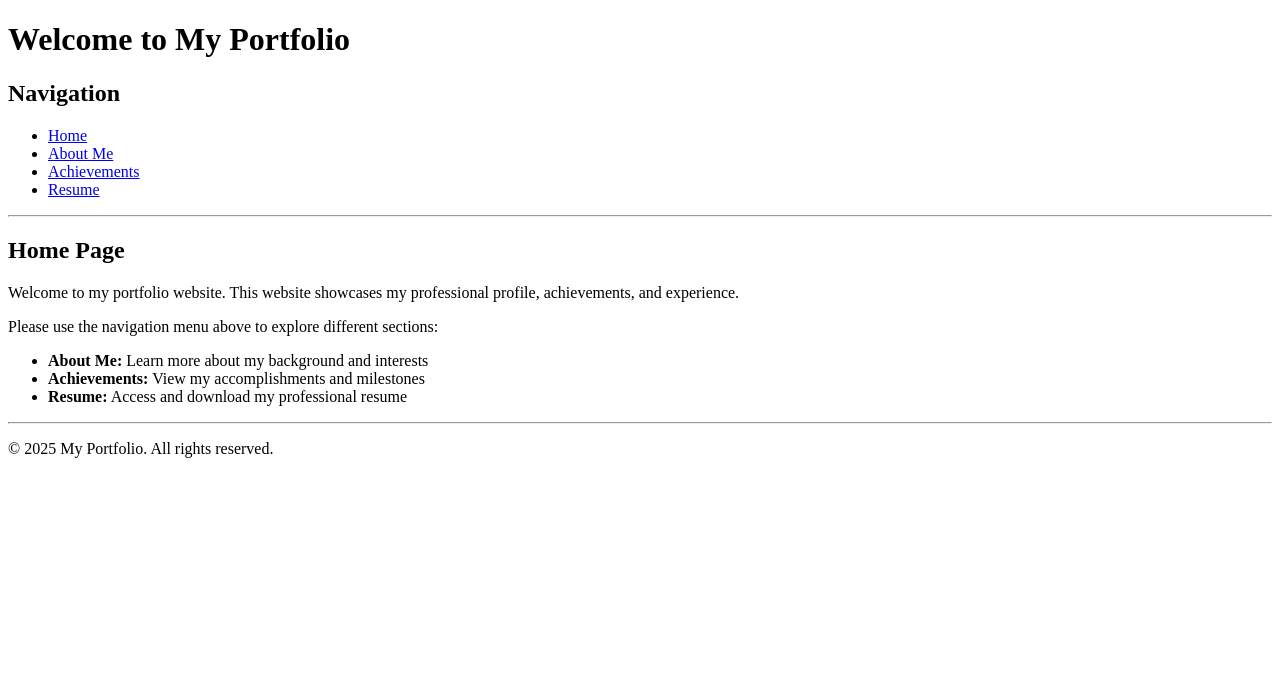
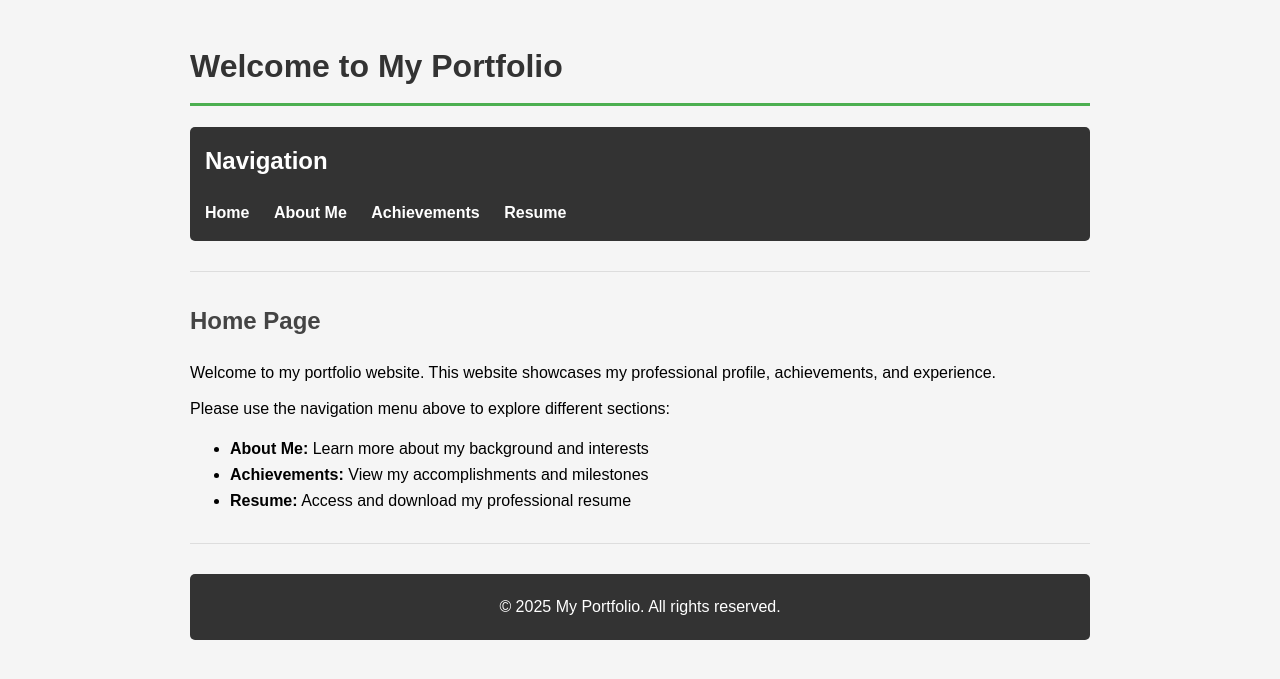
Before and after one commit to namansha20/PortfolioPHP2, a PHP site: page / in a window 1280 px wide. Shown: the top 679 px of the page. Run offline with PHP 8.4, Linux system fonts and the light colour scheme.

Commit message:
Add basic CSS styling to portfolio website
Co-authored-by: namansha20 <108648059+namansha20@users.noreply.github.com>

```diff
--- a/about.php
+++ b/about.php
@@ -4,6 +4,7 @@
     <meta charset="UTF-8">
     <meta name="viewport" content="width=device-width, initial-scale=1.0">
     <title>About Me - My Portfolio</title>
+    <link rel="stylesheet" href="style.css">
 </head>
 <body>
     <h1>About Me</h1>
--- a/achievements.php
+++ b/achievements.php
@@ -4,6 +4,7 @@
     <meta charset="UTF-8">
     <meta name="viewport" content="width=device-width, initial-scale=1.0">
     <title>Achievements - My Portfolio</title>
+    <link rel="stylesheet" href="style.css">
 </head>
 <body>
     <h1>Achievements</h1>
--- a/index.php
+++ b/index.php
@@ -4,6 +4,7 @@
     <meta charset="UTF-8">
     <meta name="viewport" content="width=device-width, initial-scale=1.0">
     <title>My Portfolio</title>
+    <link rel="stylesheet" href="style.css">
 </head>
 <body>
     <h1>Welcome to My Portfolio</h1>
--- a/resume.php
+++ b/resume.php
@@ -4,6 +4,7 @@
     <meta charset="UTF-8">
     <meta name="viewport" content="width=device-width, initial-scale=1.0">
     <title>Resume - My Portfolio</title>
+    <link rel="stylesheet" href="style.css">
 </head>
 <body>
     <h1>Resume</h1>
--- /dev/null
+++ b/style.css
@@ -0,0 +1,113 @@
+/* Very Basic CSS Styling for Portfolio */
+
+/* Body and General Layout */
+body {
+    font-family: Arial, sans-serif;
+    max-width: 900px;
+    margin: 0 auto;
+    padding: 20px;
+    background-color: #f5f5f5;
+    line-height: 1.6;
+}
+
+/* Headings */
+h1 {
+    color: #333;
+    border-bottom: 3px solid #4CAF50;
+    padding-bottom: 10px;
+}
+
+h2 {
+    color: #444;
+    margin-top: 20px;
+}
+
+h3 {
+    color: #555;
+}
+
+/* Navigation */
+nav {
+    background-color: #333;
+    padding: 15px;
+    margin-bottom: 20px;
+    border-radius: 5px;
+}
+
+nav h2 {
+    color: white;
+    margin-top: 0;
+}
+
+nav ul {
+    list-style-type: none;
+    padding: 0;
+    margin: 0;
+}
+
+nav ul li {
+    display: inline;
+    margin-right: 20px;
+}
+
+nav ul li a {
+    color: white;
+    text-decoration: none;
+    font-weight: bold;
+}
+
+nav ul li a:hover {
+    color: #4CAF50;
+}
+
+/* Links */
+a {
+    color: #4CAF50;
+    text-decoration: none;
+}
+
+a:hover {
+    text-decoration: underline;
+}
+
+/* Horizontal Rules */
+hr {
+    border: 0;
+    border-top: 1px solid #ddd;
+    margin: 30px 0;
+}
+
+/* Lists */
+ul, ol {
+    margin: 15px 0;
+}
+
+/* Footer */
+footer {
+    text-align: center;
+    padding: 20px;
+    background-color: #333;
+    color: white;
+    margin-top: 30px;
+    border-radius: 5px;
+}
+
+footer p {
+    margin: 0;
+}
+
+/* Definition Lists */
+dt {
+    font-weight: bold;
+    margin-top: 10px;
+}
+
+dd {
+    margin-left: 20px;
+    margin-bottom: 10px;
+}
+
+/* Paragraphs */
+p {
+    margin: 10px 0;
+}
```
